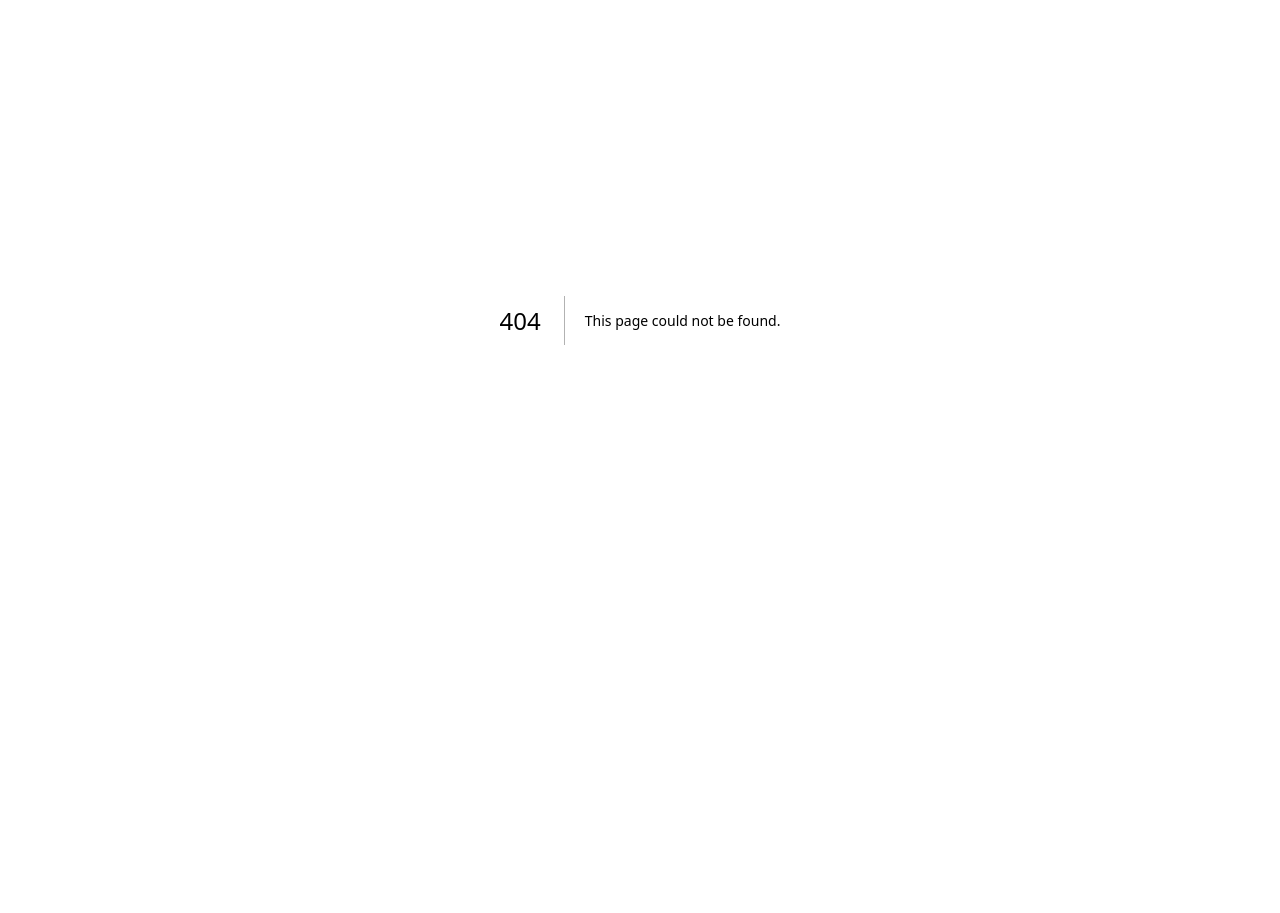
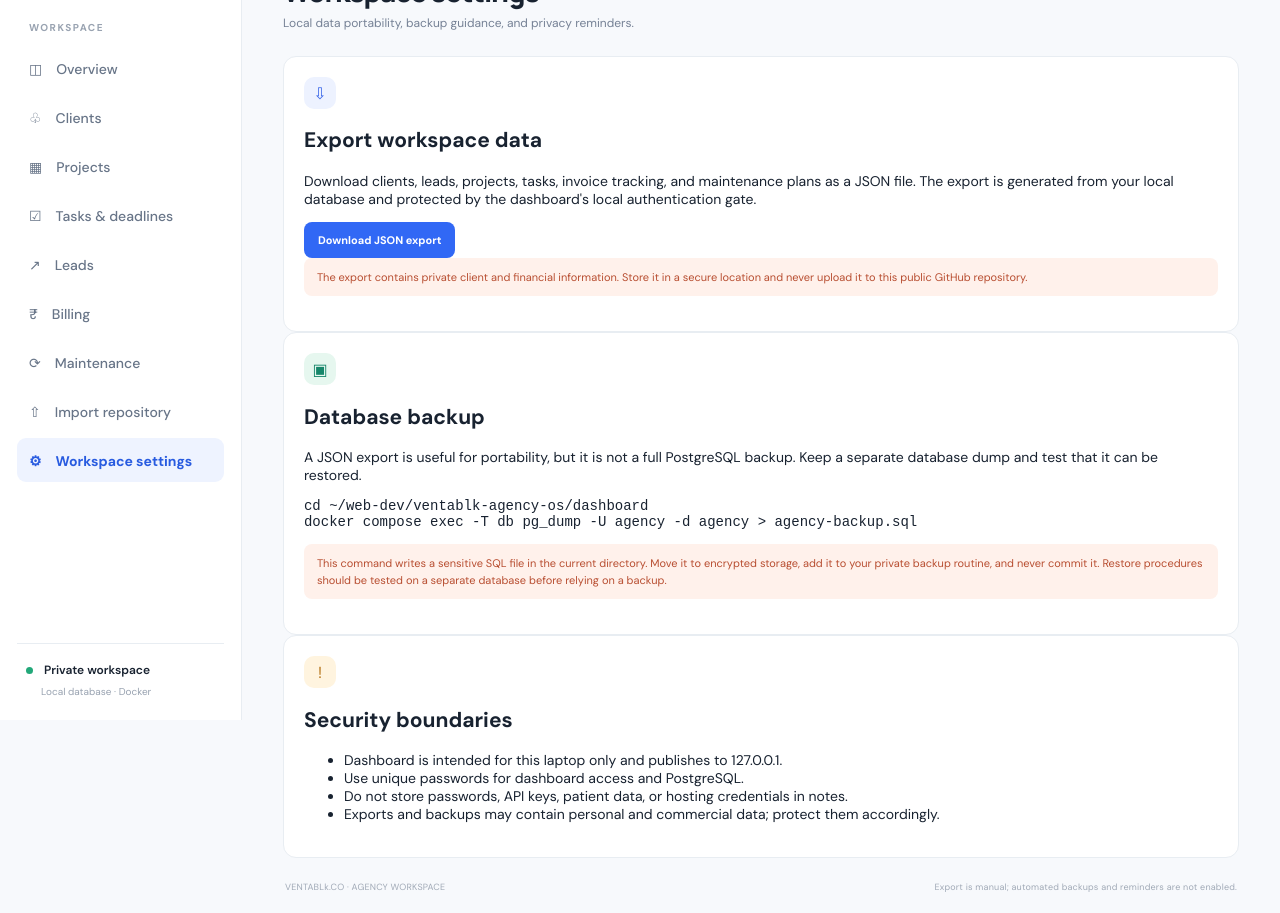
Before and after one commit to ventablkco-agency/ventablk-agency-os, a Next.js app in the folder dashboard/: page /settings in a window 1280 px wide. Before the commit this address had no page. Shown: the part 80-993 px from the top of the page. Before the commit the page ends 800 px from the top, so only its background shows below. Built offline with nearby package versions, Linux system fonts and the light colour scheme.

Commit message:
Add workspace settings and safe data export page

```diff
--- /dev/null
+++ b/dashboard/app/settings/page.tsx
@@ -0,0 +1,12 @@
+import Link from "next/link";
+
+export const dynamic = "force-dynamic";
+
+export default function SettingsPage() {
+  return <main className="shell"><aside className="sidebar"><Link href="/" className="brand"><span className="brand-mark">v.</span><span>ventablk<span className="brand-muted">.co</span><small>AGENCY WORKSPACE</small></span></Link><div className="nav-label">WORKSPACE</div><nav><Link className="nav-item" href="/">◫　Overview</Link><Link className="nav-item" href="/clients">♧　Clients</Link><Link className="nav-item" href="/projects">▦　Projects</Link><Link className="nav-item" href="/tasks">☑　Tasks &amp; deadlines</Link><Link className="nav-item" href="/leads">↗　Leads</Link><Link className="nav-item" href="/invoices">₹　Billing</Link><Link className="nav-item" href="/maintenance">⟳　Maintenance</Link><Link className="nav-item" href="/import">⇧　Import repository</Link><Link className="nav-item active" href="/settings" aria-current="page">⚙　Workspace settings</Link></nav><div className="sidebar-bottom"><span className="status-dot"/> Private workspace <small>Local database · Docker</small></div></aside>
+  <section className="content"><header className="page-header"><div><div className="eyebrow">AGENCY OPERATIONS / SETTINGS</div><h1>Workspace settings</h1><p>Local data portability, backup guidance, and privacy reminders.</p></div></header>
+  <div className="settings-grid"><section className="panel settings-card"><div className="mini-icon blue">⇩</div><h2>Export workspace data</h2><p>Download clients, leads, projects, tasks, invoice tracking, and maintenance plans as a JSON file. The export is generated from your local database and protected by the dashboard's local authentication gate.</p><a className="primary-button" href="/export">Download JSON export</a><p className="notice">The export contains private client and financial information. Store it in a secure location and never upload it to this public GitHub repository.</p></section>
+  <section className="panel settings-card"><div className="mini-icon green">▣</div><h2>Database backup</h2><p>A JSON export is useful for portability, but it is not a full PostgreSQL backup. Keep a separate database dump and test that it can be restored.</p><pre><code>cd ~/web-dev/ventablk-agency-os/dashboard{"\n"}docker compose exec -T db pg_dump -U agency -d agency &gt; agency-backup.sql</code></pre><p className="notice">This command writes a sensitive SQL file in the current directory. Move it to encrypted storage, add it to your private backup routine, and never commit it. Restore procedures should be tested on a separate database before relying on a backup.</p></section>
+  <section className="panel settings-card"><div className="mini-icon amber">!</div><h2>Security boundaries</h2><ul><li>Dashboard is intended for this laptop only and publishes to 127.0.0.1.</li><li>Use unique passwords for dashboard access and PostgreSQL.</li><li>Do not store passwords, API keys, patient data, or hosting credentials in notes.</li><li>Exports and backups may contain personal and commercial data; protect them accordingly.</li></ul></section></div>
+  <footer><span>VENTABLk.CO · AGENCY WORKSPACE</span><span>Export is manual; automated backups and reminders are not enabled.</span></footer></section></main>;
+}
```
